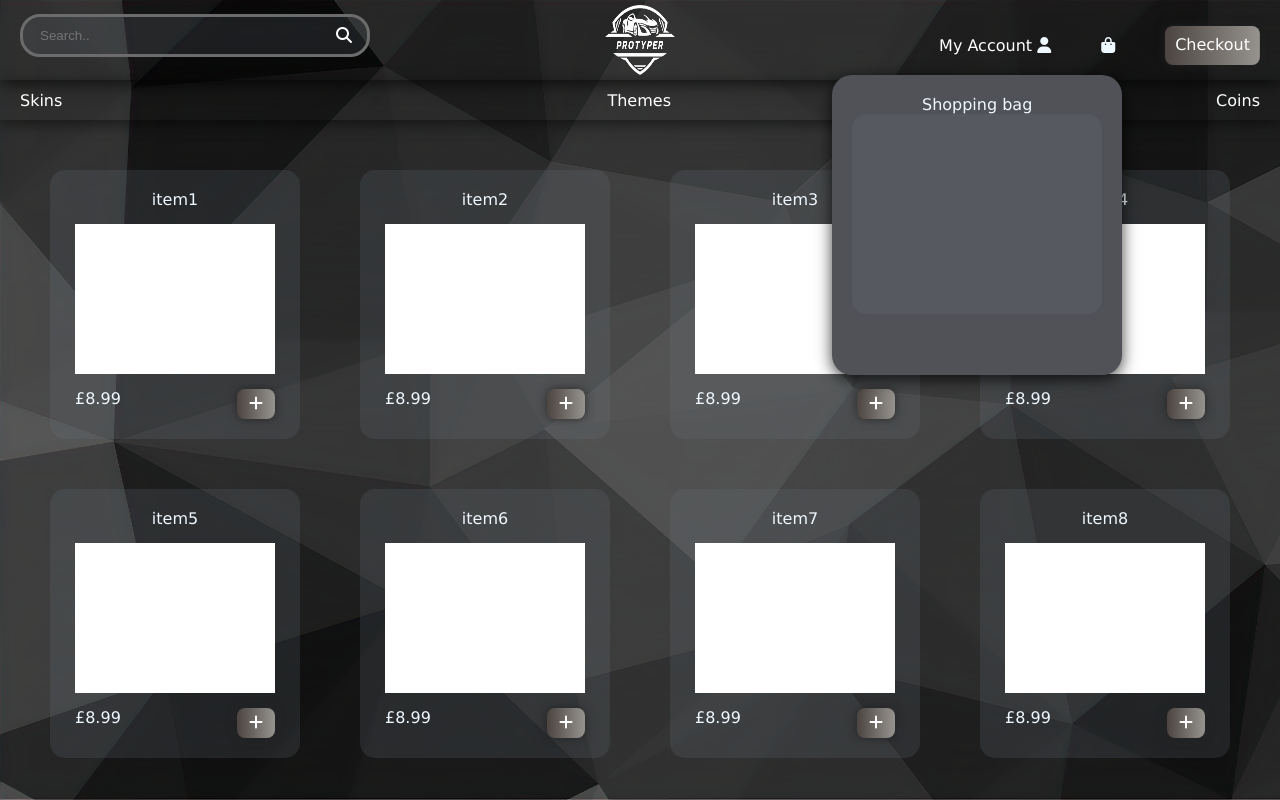
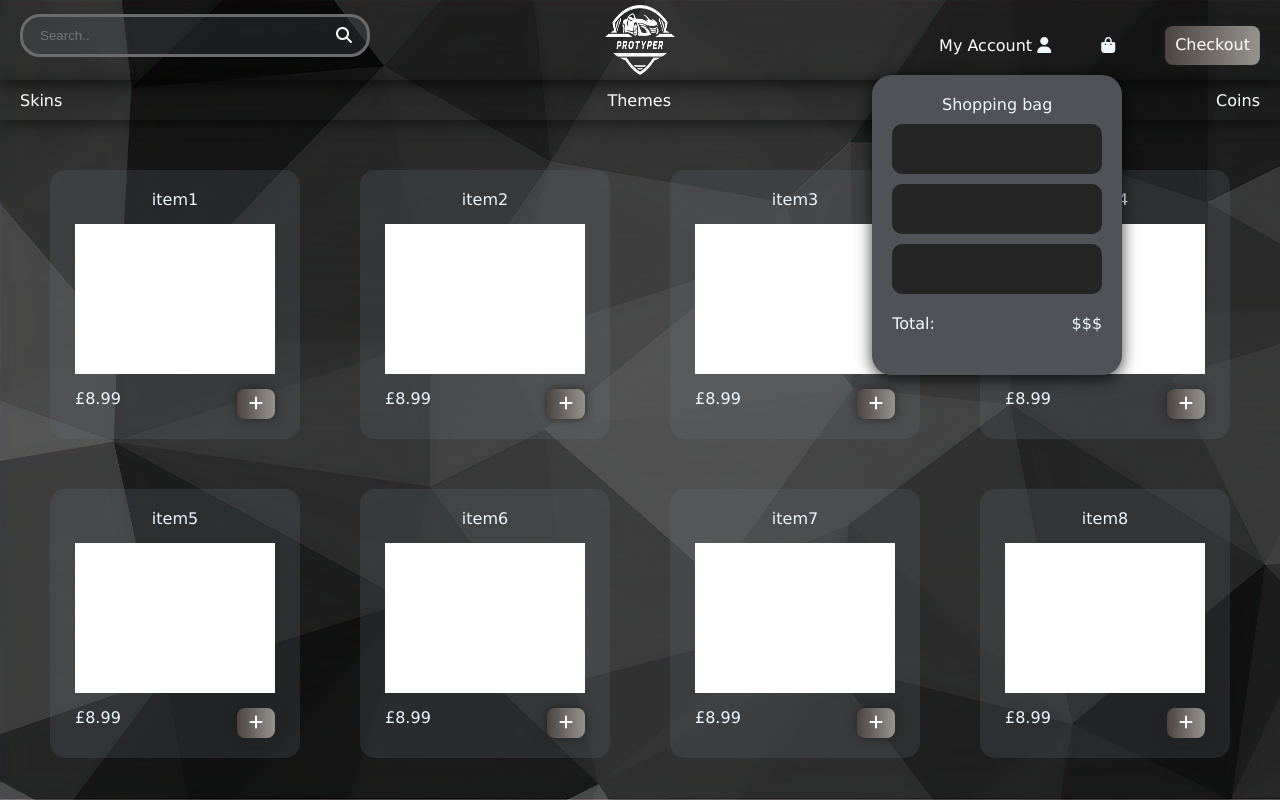
Before and after one commit to Ajan0211/ProTyper, a React (Vite) app in the folder pro-typer/: page /Shop in a window 1280 px wide. Both pictures are taken after a click on the element 1108 px from the left and 45 px from the top of the page. Built offline with nearby package versions, Linux system fonts and the light colour scheme.

Commit message:
Adding placeholder divs for shopping bag on shop page

```diff
--- a/pro-typer/src/ShopNav.css
+++ b/pro-typer/src/ShopNav.css
@@ -129,6 +129,19 @@
   position: relative;
   cursor: pointer;
 }
+.shop-container {
+  margin-top: 10px;
+  background-color: #252525;
+  min-width: 150px;
+  min-height: 50px;
+  border-radius: 10px;
+}
+
+.total-container {
+  display: flex;
+  justify-content: space-between;
+  margin-top: 20px;
+}
 
 .shopnav-right {
   padding-top: 10px;
--- a/pro-typer/src/ShopNav.jsx
+++ b/pro-typer/src/ShopNav.jsx
@@ -50,7 +50,12 @@ function ShopNav(props) {
             <div className={`PopUp ${[popUp ? "show" : ""]}`}>
               Shopping bag
               <div className="item-container">
-                <div className="box-container"></div>
+                <div className="shop-container"></div>
+                <div className="shop-container"></div>
+                <div className="shop-container"></div>
+                <div className="total-container">
+                  <div className="total">Total:</div> $$$
+                </div>
               </div>
             </div>
           </div>
```
